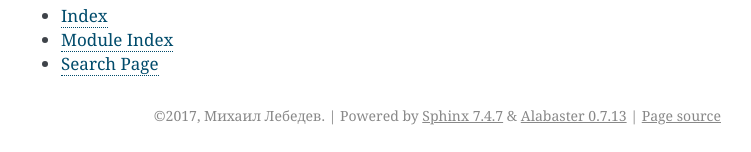
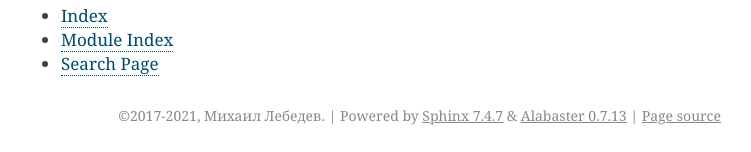
Before and after one commit to micha030201/aionationstates, a Sphinx documentation site: the page built from docs/source/index.rst, in a window 1280 px wide. Shown: the part 1233-1385 px from the top of the page, without its empty margins (389-1140 px from the left). Built offline with Sphinx 7.4.7, drawn with Linux system fonts in a browser that asks for light colours.

```diff
--- a/aionationstates/__init__.py
+++ b/aionationstates/__init__.py
@@ -1,4 +1,4 @@
-__version__ = '0.4.3'
+__version__ = '0.4.5'
 
 from aionationstates.world_ import *
 from aionationstates.wa_ import *
--- a/docs/source/conf.py
+++ b/docs/source/conf.py
@@ -97,7 +97,7 @@ master_doc = 'index'
 
 # General information about the project.
 project = 'aionationstates'
-copyright = '2017, Михаил Лебедев'
+copyright = '2017-2021, Михаил Лебедев'
 author = 'Михаил Лебедев'
 
 # The version info for the project you're documenting, acts as replacement for
```
